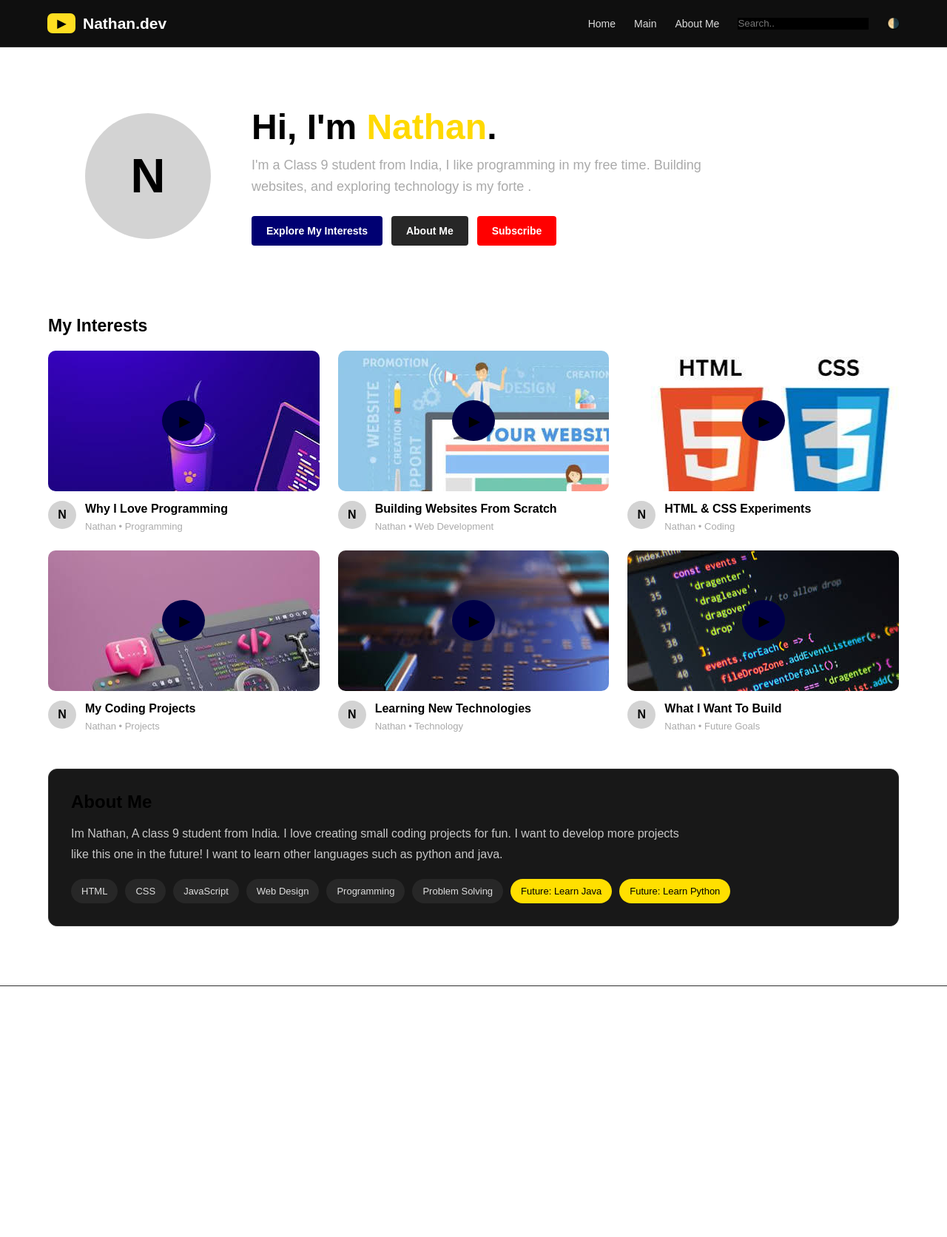
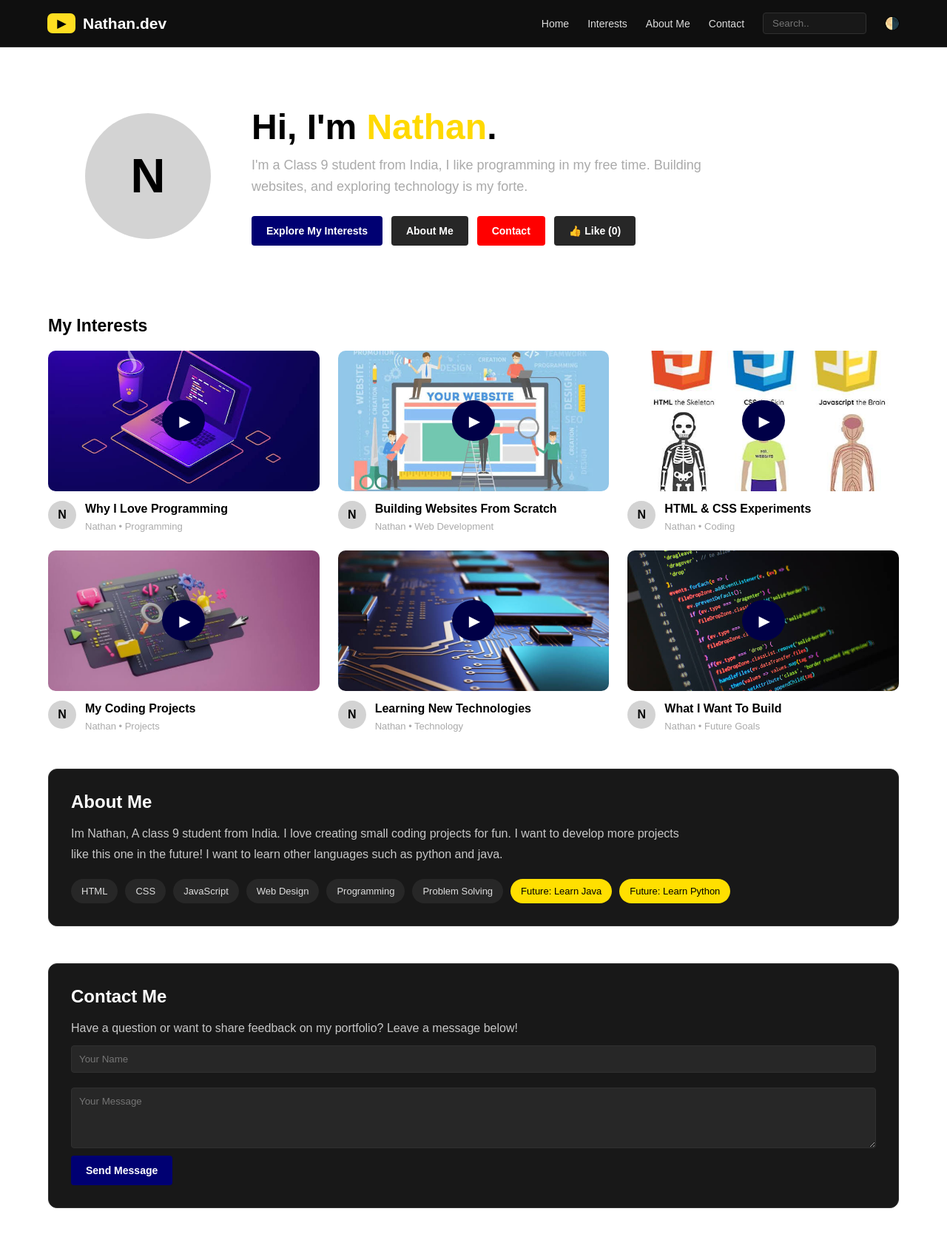
Before and after one commit to kishsan-prog/nathan.dev, a plain HTML site: page index.html in a window 1280 px wide. Shown: the top 1672 px of the page at 74% size. Before the commit the page ends 1411 px from the top, so only its background shows below. Drawn offline with Linux system fonts and the light colour scheme.

```diff
--- a/index.html
+++ b/index.html
@@ -1,11 +1,8 @@
-<!DOCTYPE html>
-<html lang="en">
-<head>
-    <meta charset="UTF-8">
-    <meta name="viewport" content="width=device-width, initial-scale=1.0">
-    <title>Nathan's Portfolio</title>
+<style>
+    html {
+        scroll-behavior: smooth;
+    }
 
-    <style>
     * {
         margin: 0;
         padding: 0;
@@ -74,6 +71,7 @@
 
     .nav-links {
         display: flex;
+        align-items: center;
         gap: 25px;
     }
 
@@ -107,7 +105,6 @@
         align-items: center;
         font-size: 65px;
         font-weight: bold;
-
         flex-shrink: 0;
         color: black;
     }
@@ -128,16 +125,20 @@
         max-width: 650px;
     }
 
-	.search{
-	    background-color: black;
-	    border: none;
-	    width:
+    .search {
+        background-color: #181818;
+        border: 1px solid var(--border);
+        color: white;
+        padding: 6px 12px;
+        border-radius: 4px;
+        width: 140px;
     }
 
     .buttons {
         margin-top: 25px;
         display: flex;
         gap: 12px;
+        flex-wrap: wrap;
     }
 
     .button {
@@ -146,6 +147,8 @@
         text-decoration: none;
         font-weight: bold;
         font-size: 14px;
+        border: none;
+        cursor: pointer;
     }
 
     .primary {
@@ -167,6 +170,8 @@
         background-color: black;
         border-radius: 50%;
         border: none;
+        cursor: pointer;
+        font-size: 16px;
     }
 
     /* MAIN */
@@ -206,6 +211,8 @@
         display: flex;
         justify-content: center;
         align-items: center;
+        background-size: cover;
+        background-position: center;
     }
 
     .thumbnail::after {
@@ -220,11 +227,12 @@
         font-size: 20px;
         padding-left: 3px;
         transition: 0.2s;
+        color: white;
     }
 
     .video-card:hover .thumbnail::after {
         transform: scale(1.12);
-            background-image: #000080;
+        background-color: #000080;
     }
 
     .thumbnail-1 {
@@ -281,7 +289,7 @@
         margin-top: 5px;
     }
 
-        /* ABOUT */
+    /* ABOUT & CONTACT */
     .about {
         background: var(--card);
         border: 1px solid var(--border);
@@ -292,6 +300,7 @@
 
     .about h2 {
         margin-bottom: 15px;
+        color: white;
     }
 
     .about p {
@@ -316,11 +325,23 @@
     }
 
     .skilly {
-            background: #FFDF00 ;
+        background: #FFDF00;
         padding: 9px 14px;
         border-radius: 20px;
         font-size: 13px;
         color: black;
+    }
+
+    .contact-input {
+        width: 100%;
+        padding: 10px;
+        margin-top: 10px;
+        margin-bottom: 10px;
+        background: #272727;
+        border: 1px solid var(--border);
+        color: white;
+        border-radius: 4px;
+        font-family: inherit;
     }
 
     /* FOOTER */
@@ -364,7 +385,6 @@
             opacity: 0;
             transform: scale(0.95);
         }
-
         to {
             opacity: 1;
             transform: scale(1);
@@ -397,6 +417,7 @@
     .modal-content h2 {
         font-size: 28px;
         margin-bottom: 12px;
+        color: white;
     }
 
     .modal-content p {
@@ -450,10 +471,6 @@
         }
     }
 </style>
-</head>
-
-<body>
-
 <!-- NAVIGATION -->
 <nav class="navbar">
     <div class="logo">
@@ -461,11 +478,11 @@
         <span>Nathan.dev</span>
     </div>
 
-
     <div class="nav-links">
         <a href="#home">Home</a>
-            <a href="#main">Main</a>
-            <a href="#aboutme">About Me</a>
+        <a href="#interests">Interests</a>
+        <a href="#about">About Me</a>
+        <a href="#contact">Contact</a>
 
         <input type="text" class="search" placeholder="Search..">
 
@@ -483,7 +500,7 @@
 
         <p class="subtitle">
             I'm a Class 9 student from India, I like programming in my free time.
-                Building websites, and exploring technology is my forte	.
+            Building websites, and exploring technology is my forte.
         </p>
 
         <div class="buttons">
@@ -494,14 +511,18 @@
             <a href="#about" class="button secondary">
                 About Me
             </a>
-		<a href="#subscribed" class="button tirtiary">
-                    Subscribe
+
+            <a href="#contact" class="button tirtiary">
+                Contact
             </a>
+
+            <button class="button secondary" onclick="likeProject()">
+                👍 Like (<span id="like-count">0</span>)
+            </button>
         </div>
     </div>
 
 </section>
-
 
 <!-- MAIN CONTENT -->
 <main>
@@ -514,113 +535,81 @@
 
         <!-- CARD 1 -->
         <div class="video-card" onclick="openModal('programming')">
-
             <div class="thumbnail thumbnail-1"></div>
-
             <div class="card-info">
                 <div class="channel-icon">N</div>
-
                 <div>
                     <h3>Why I Love Programming</h3>
                     <p>Nathan • Programming</p>
                 </div>
             </div>
-
         </div>
-
 
         <!-- CARD 2 -->
         <div class="video-card" onclick="openModal('web')">
-
             <div class="thumbnail thumbnail-2"></div>
-
             <div class="card-info">
                 <div class="channel-icon">N</div>
-
                 <div>
                     <h3>Building Websites From Scratch</h3>
                     <p>Nathan • Web Development</p>
                 </div>
             </div>
-
         </div>
-
 
         <!-- CARD 3 -->
         <div class="video-card" onclick="openModal('html')">
-
             <div class="thumbnail thumbnail-3"></div>
-
             <div class="card-info">
                 <div class="channel-icon">N</div>
-
                 <div>
                     <h3>HTML & CSS Experiments</h3>
                     <p>Nathan • Coding</p>
                 </div>
             </div>
-
         </div>
-
 
         <!-- CARD 4 -->
         <div class="video-card" onclick="openModal('projects')">
-
             <div class="thumbnail thumbnail-4"></div>
-
             <div class="card-info">
                 <div class="channel-icon">N</div>
-
                 <div>
                     <h3>My Coding Projects</h3>
                     <p>Nathan • Projects</p>
                 </div>
             </div>
-
         </div>
-
 
         <!-- CARD 5 -->
         <div class="video-card" onclick="openModal('learning')">
-
             <div class="thumbnail thumbnail-5"></div>
-
             <div class="card-info">
                 <div class="channel-icon">N</div>
-
                 <div>
                     <h3>Learning New Technologies</h3>
                     <p>Nathan • Technology</p>
                 </div>
             </div>
-
         </div>
-
 
         <!-- CARD 6 -->
         <div class="video-card" onclick="openModal('future')">
-
             <div class="thumbnail thumbnail-6"></div>
-
             <div class="card-info">
                 <div class="channel-icon">N</div>
-
                 <div>
                     <h3>What I Want To Build</h3>
                     <p>Nathan • Future Goals</p>
                 </div>
             </div>
-
         </div>
 
     </div>
 
-
     <!-- ABOUT -->
     <section class="about" id="about">
-
         <h2>About Me</h2>
-
         <p>
             Im Nathan, A class 9 student from India. I love creating small coding projects
             for fun. I want to develop more projects like this one in the future! I want to
@@ -637,30 +626,32 @@
             <span class="skilly">Future: Learn Java</span>
             <span class="skilly">Future: Learn Python</span>
         </div>
+    </section>
 
+    <!-- CONTACT SECTION -->
+    <section class="about" id="contact">
+        <h2>Contact Me</h2>
+        <p>
+            Have a question or want to share feedback on my portfolio? Leave a message below!
+        </p>
+        <input type="text" class="contact-input" placeholder="Your Name">
+        <textarea class="contact-input" rows="4" placeholder="Your Message"></textarea>
+        <button class="button primary" onclick="sendMessage()">Send Message</button>
     </section>
 
 </main>
-
 
 <!-- FOOTER -->
 <footer>
     <marquee>© 2026 Nathan • Built with HTML, CSS & JavaScript</marquee>
 </footer>
 
-
 <!-- MODALS -->
-
 <div class="modal" id="programming">
     <div class="modal-content">
-            <button class="close" onclick="closeModal('programming')">
-                &times;
-            </button>
-
+        <button class="close" onclick="closeModal('programming')">&times;</button>
         <div class="modal-icon">💻</div>
-
         <h2>Programming</h2>
-
         <p>
             Programming is one of my favourite things to do. I enjoy
             solving problems, experimenting with code, and learning how
@@ -669,17 +660,11 @@
     </div>
 </div>
 
-
 <div class="modal" id="web">
     <div class="modal-content">
-            <button class="close" onclick="closeModal('web')">
-                &times;
-            </button>
-
+        <button class="close" onclick="closeModal('web')">&times;</button>
         <div class="modal-icon">🌐</div>
-
         <h2>Web Development</h2>
-
         <p>
             I enjoy creating websites and experimenting with layouts,
             colours, animations, and user interfaces. My goal is to
@@ -688,17 +673,11 @@
     </div>
 </div>
 
-
 <div class="modal" id="html">
     <div class="modal-content">
-            <button class="close" onclick="closeModal('html')">
-                &times;
-            </button>
-
+        <button class="close" onclick="closeModal('html')">&times;</button>
         <div class="modal-icon">🎨</div>
-
         <h2>HTML & CSS</h2>
-
         <p>
             HTML and CSS are some of the technologies I use to build
             websites. I like experimenting with modern designs and
@@ -707,17 +686,11 @@
     </div>
 </div>
 
-
 <div class="modal" id="projects">
     <div class="modal-content">
-            <button class="close" onclick="closeModal('projects')">
-                &times;
-            </button>
-
+        <button class="close" onclick="closeModal('projects')">&times;</button>
         <div class="modal-icon">🚀</div>
-
         <h2>My Projects</h2>
-
         <p>
             I like creating projects to practise what I learn. Every
             project gives me an opportunity to experiment, make mistakes,
@@ -726,17 +699,11 @@
     </div>
 </div>
 
-
 <div class="modal" id="learning">
     <div class="modal-content">
-            <button class="close" onclick="closeModal('learning')">
-                &times;
-            </button>
-
+        <button class="close" onclick="closeModal('learning')">&times;</button>
         <div class="modal-icon">⚡</div>
-
         <h2>Learning Technology</h2>
-
         <p>
             Technology changes quickly, so I enjoy learning new tools,
             programming languages, frameworks, and ideas. I believe
@@ -745,17 +712,11 @@
     </div>
 </div>
 
-
 <div class="modal" id="future">
     <div class="modal-content">
-            <button class="close" onclick="closeModal('future')">
-                &times;
-            </button>
-
+        <button class="close" onclick="closeModal('future')">&times;</button>
         <div class="modal-icon">🔮</div>
-
         <h2>Future Goals</h2>
-
         <p>
             I want to continue improving my programming and web
             development skills and eventually build bigger and more
@@ -764,12 +725,21 @@
     </div>
 </div>
 
-
 <script>
+    let likes = 0;
 
     function myFunction() {
         var element = document.body;
         element.classList.toggle("dark-mode");
+    }
+
+    function likeProject() {
+        likes++;
+        document.getElementById("like-count").innerText = likes;
+    }
+
+    function sendMessage() {
+        alert("Thank you for reaching out! Your message has been sent.");
     }
 
     function openModal(id) {
@@ -784,32 +754,21 @@
 
     // Close when clicking outside the popup
     document.querySelectorAll(".modal").forEach(modal => {
-
         modal.addEventListener("click", function(event) {
-
             if (event.target === modal) {
                 modal.classList.remove("active");
                 document.body.style.overflow = "auto";
             }
-
         });
-
     });
 
     // Close popup with Escape key
     document.addEventListener("keydown", function(event) {
-
         if (event.key === "Escape") {
-
             document.querySelectorAll(".modal").forEach(modal => {
                 modal.classList.remove("active");
             });
-
             document.body.style.overflow = "auto";
         }
-
     });
 </script>
-
-</body>
-</html>
```
Lines whose indentation alone changed are shown as unchanged.
